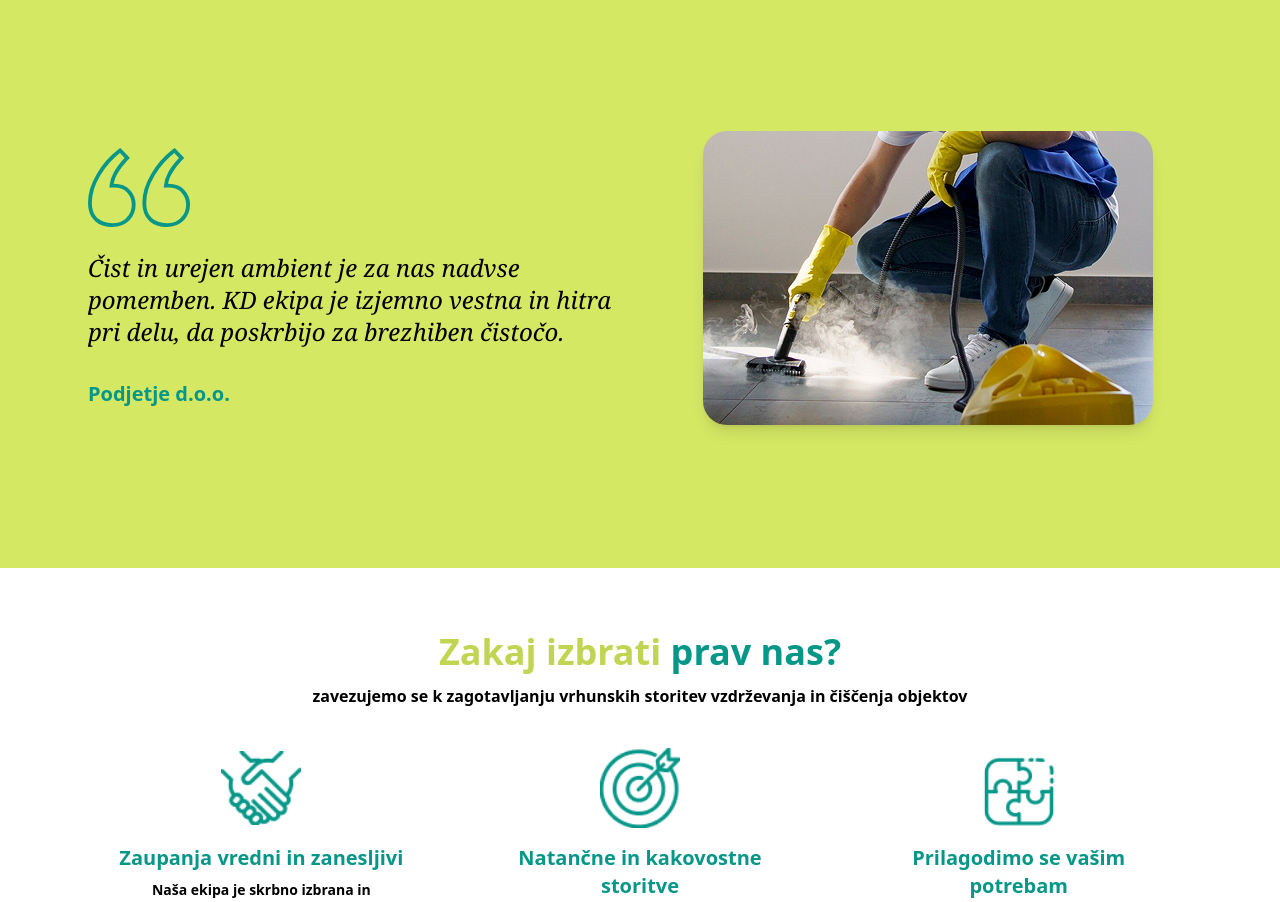
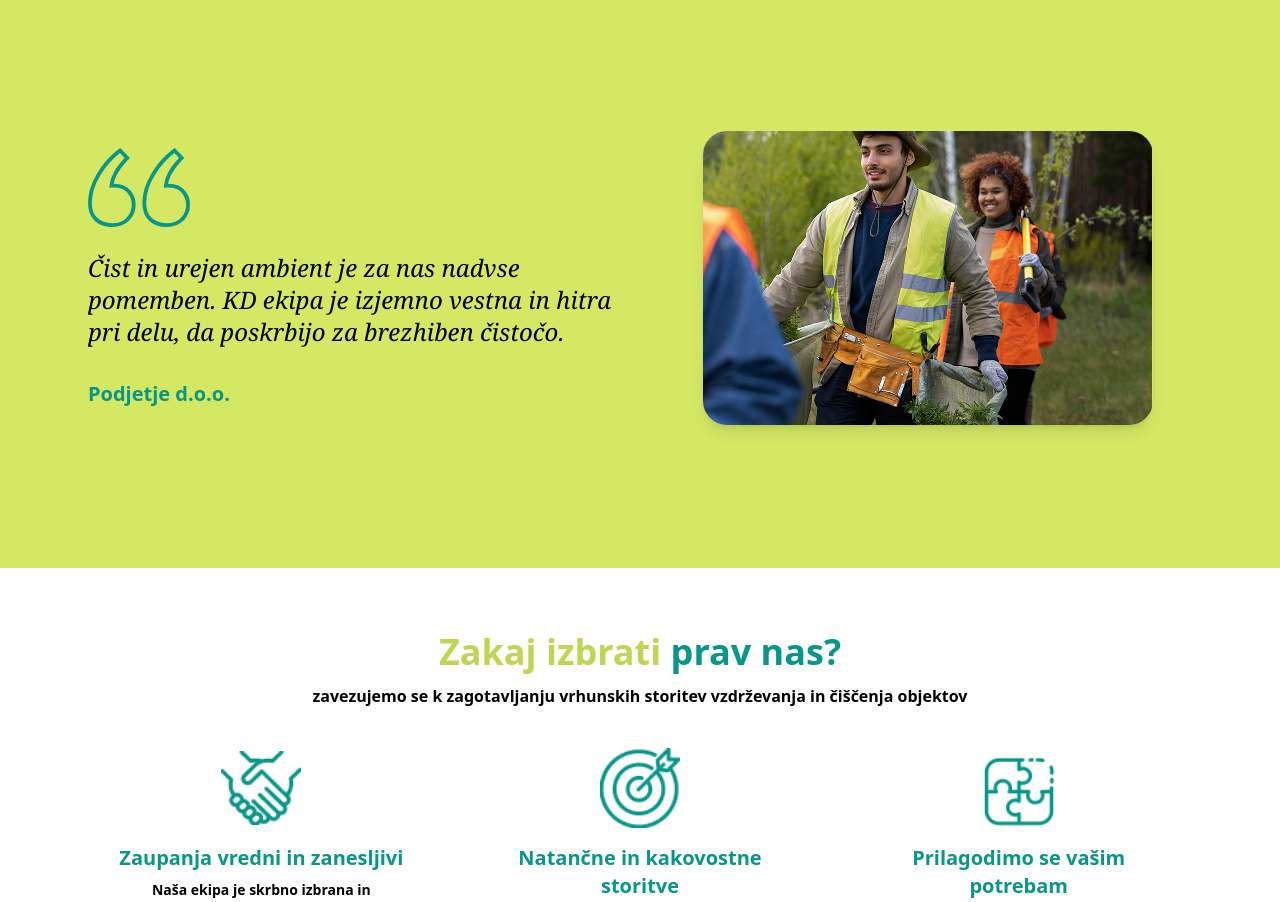
Before and after one commit to RexBasiliscus/kds-landing-page, a React (Vite) app: page /vzdrzevanje in a window 1280 px wide. Shown: the part 1860-2762 px from the top of the page. Built offline with nearby package versions, Linux system fonts and the light colour scheme; no server answers.

Commit message:
Added different images in the Comments component based on what pathname it is.

```diff
--- a/src/components/CommentsSection.jsx
+++ b/src/components/CommentsSection.jsx
@@ -1,10 +1,17 @@
 import { useState, useEffect, useMemo } from "react";
-import commentsImg from "../assets/commentsImg.png";
+import commentsImgCiscenje from "../assets/commentsImg.png";
+import commentsImgVzdrzevanje from "../assets/comments2img.png";
 import narekovaji from "../assets/narekovaji.svg";
+import { useLocation } from "react-router";
 
 const CommentsSection = ({ comments = [] }) => {
   const [index, setIndex] = useState(0);
   const [isFading, setIsFading] = useState(false);
+  const location = useLocation();
+  const commentsImg =
+    location.pathname === "/ciscenje"
+      ? commentsImgCiscenje
+      : commentsImgVzdrzevanje;
 
   // Auto-advance every 10s with a smooth crossfade
   useEffect(() => {
```
Also changed, not shown: src/assets/img.svg (deleted).
